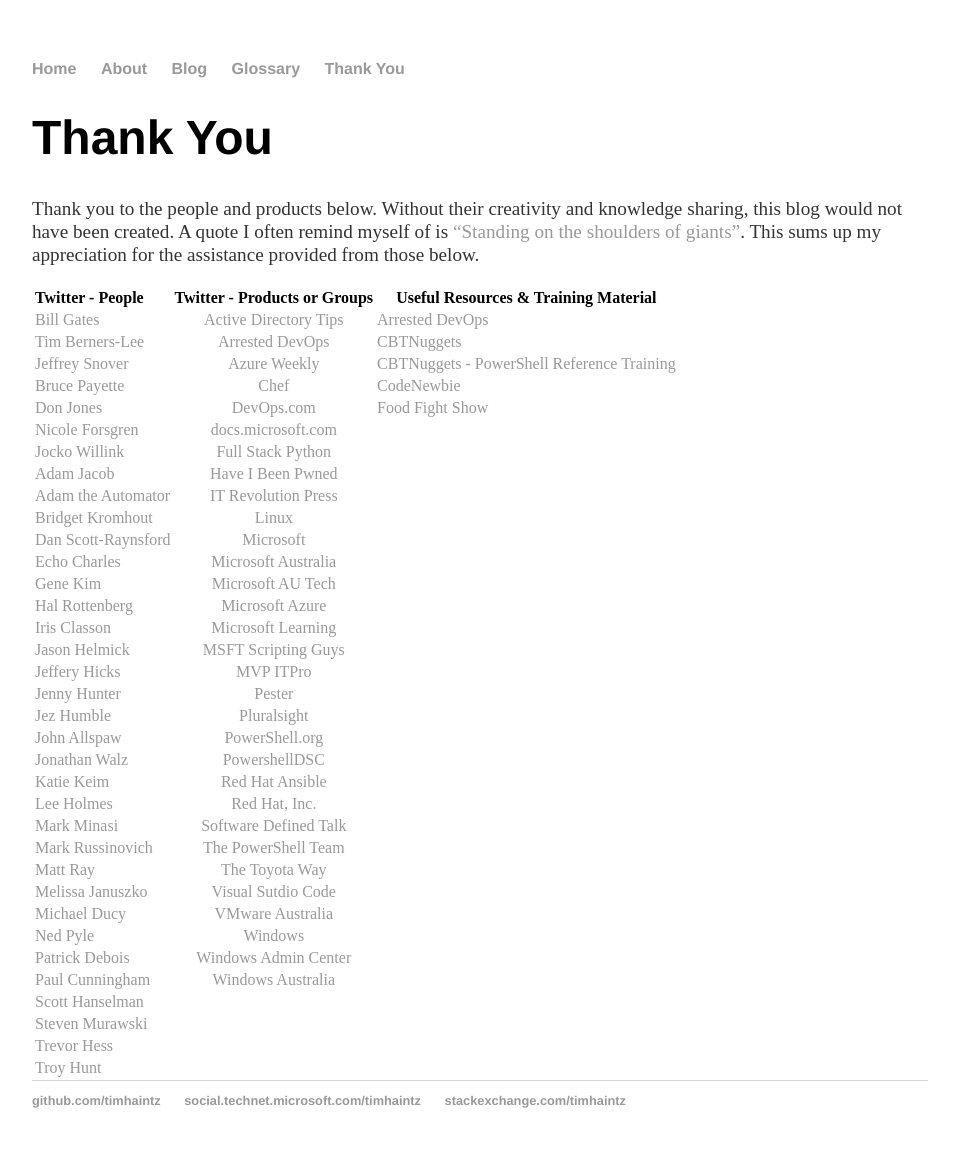
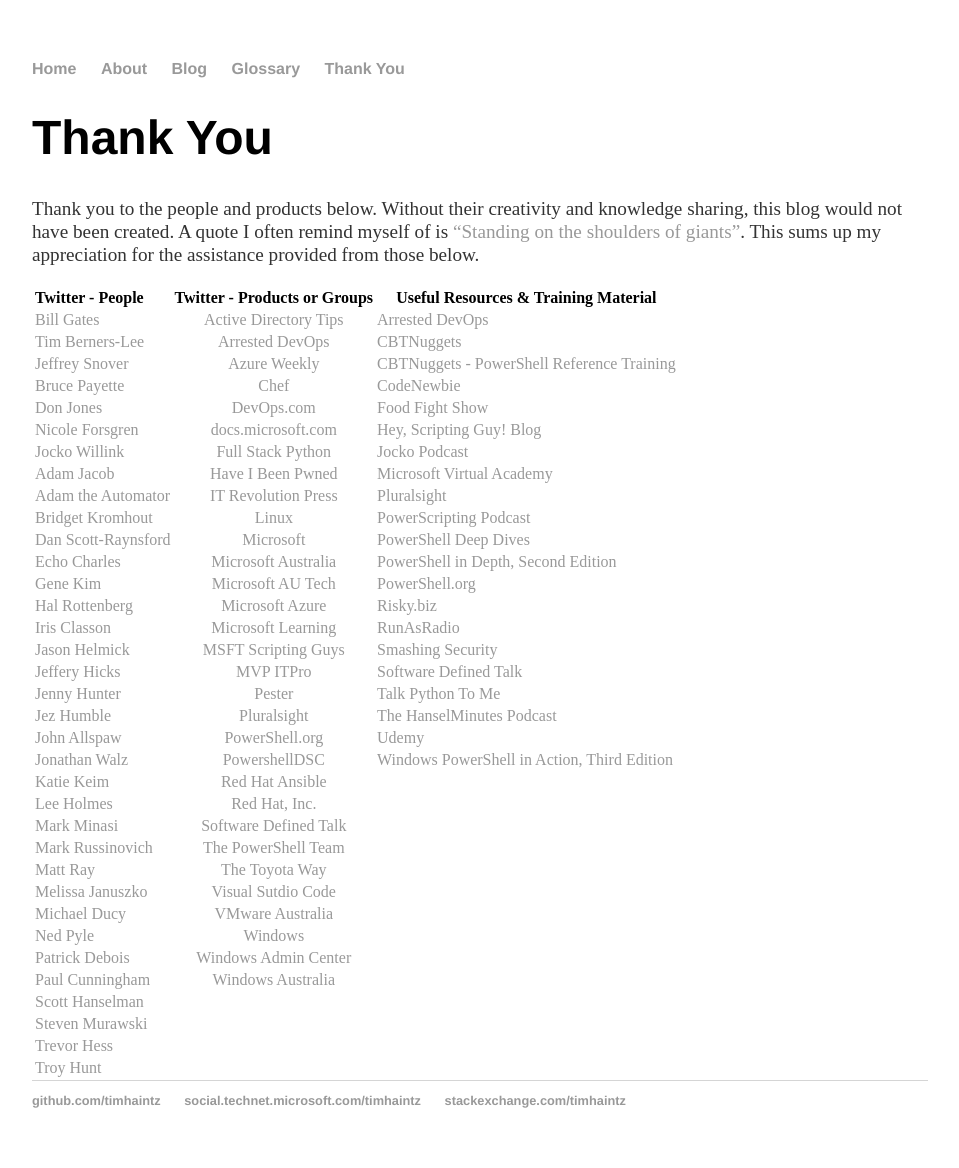
Before and after one commit to timhaintz/timhaintz.github.io, a Jekyll site: the page built from thankyou/index.md, in a window 1280 px wide. Shown: the whole page, without its empty margins (160-1119 px from the left). Built offline with Jekyll 4.4.1, drawn with Linux system fonts in a browser that asks for light colours.

Commit message:
Update index.md

```diff
--- a/thankyou/index.md
+++ b/thankyou/index.md
@@ -10,26 +10,26 @@
 |Twitter - People|Twitter - Products or Groups|Useful Resources & Training Material|
 | :--- | :---: | --- |
 |[Bill Gates](https://twitter.com/BillGates)|[Active Directory Tips](https://twitter.com/ADTipsTricks)|[Arrested DevOps](https://www.arresteddevops.com/)|
-|[Tim Berners-Lee](https://twitter.com/timberners_lee)|[Arrested DevOps](https://twitter.com/ArrestedDevOps)|[CBTNuggets](https://www.cbtnuggets.com/)
-|[Jeffrey Snover](https://twitter.com/jsnover)|[Azure Weekly](https://twitter.com/AzureWeekly)|[CBTNuggets - PowerShell Reference Training](https://www.cbtnuggets.com/it-training/microsoft-windows-powershell-2-3-4)
-|[Bruce Payette](https://twitter.com/BrucePayette)|[Chef](https://twitter.com/chef)|[CodeNewbie](https://www.codenewbie.org/)
-|[Don Jones](https://twitter.com/concentrateddon)|[DevOps.com](https://twitter.com/devopsdotcom)|[Food Fight Show](http://foodfightshow.org/)
-|[Nicole Forsgren](https://twitter.com/nicolefv)|[docs.microsoft.com](https://twitter.com/docsmsft)|
-|[Jocko Willink](https://twitter.com/jockowillink)|[Full Stack Python](https://twitter.com/fullstackpython)|
-|[Adam Jacob](https://twitter.com/adamhjk)|[Have I Been Pwned](https://twitter.com/haveibeenpwned)|
-|[Adam the Automator](https://twitter.com/adbertram)|[IT Revolution Press](https://twitter.com/ITRevBooks)|
-|[Bridget Kromhout](https://twitter.com/bridgetkromhout)|[Linux](https://twitter.com/Linux)|
-|[Dan Scott-Raynsford](https://twitter.com/dscottraynsford)|[Microsoft](https://twitter.com/Microsoft)|
-|[Echo Charles](https://twitter.com/echocharles)|[Microsoft Australia](https://twitter.com/MicrosoftAU)|
-|[Gene Kim](https://twitter.com/RealGeneKim)|[Microsoft AU Tech](https://twitter.com/MicrosoftAUTech)|
-|[Hal Rottenberg](https://twitter.com/halr9000)|[Microsoft Azure](https://twitter.com/Azure)|
-|[Iris Classon](https://twitter.com/IrisClasson)|[Microsoft Learning](https://twitter.com/MSLearning)|
-|[Jason Helmick](https://twitter.com/theJasonHelmick)|[MSFT Scripting Guys](https://twitter.com/ScriptingGuys)|
-|[Jeffery Hicks](https://twitter.com/JeffHicks)|[MVP ITPro](https://twitter.com/mvpitpro)|
-|[Jenny Hunter](https://twitter.com/MsftJenny)|[Pester](https://twitter.com/PSPester)|
-|[Jez Humble](https://twitter.com/jezhumble)|[Pluralsight](https://twitter.com/pluralsight)|
-|[John Allspaw](https://twitter.com/allspaw)|[PowerShell.org](https://twitter.com/PSHOrg)|
-|[Jonathan Walz](https://twitter.com/jonwalz)|[PowershellDSC](https://twitter.com/PowershellDSC_)|
+|[Tim Berners-Lee](https://twitter.com/timberners_lee)|[Arrested DevOps](https://twitter.com/ArrestedDevOps)|[CBTNuggets](https://www.cbtnuggets.com/)|
+|[Jeffrey Snover](https://twitter.com/jsnover)|[Azure Weekly](https://twitter.com/AzureWeekly)|[CBTNuggets - PowerShell Reference Training](https://www.cbtnuggets.com/it-training/microsoft-windows-powershell-2-3-4)|
+|[Bruce Payette](https://twitter.com/BrucePayette)|[Chef](https://twitter.com/chef)|[CodeNewbie](https://www.codenewbie.org/)|
+|[Don Jones](https://twitter.com/concentrateddon)|[DevOps.com](https://twitter.com/devopsdotcom)|[Food Fight Show](http://foodfightshow.org/)|
+|[Nicole Forsgren](https://twitter.com/nicolefv)|[docs.microsoft.com](https://twitter.com/docsmsft)|[Hey, Scripting Guy! Blog](https://blogs.technet.microsoft.com/heyscriptingguy/)|
+|[Jocko Willink](https://twitter.com/jockowillink)|[Full Stack Python](https://twitter.com/fullstackpython)|[Jocko Podcast](http://jockopodcast.com/)|
+|[Adam Jacob](https://twitter.com/adamhjk)|[Have I Been Pwned](https://twitter.com/haveibeenpwned)|[Microsoft Virtual Academy](https://mva.microsoft.com/)|
+|[Adam the Automator](https://twitter.com/adbertram)|[IT Revolution Press](https://twitter.com/ITRevBooks)|[Pluralsight](https://www.pluralsight.com/)|
+|[Bridget Kromhout](https://twitter.com/bridgetkromhout)|[Linux](https://twitter.com/Linux)|[PowerScripting Podcast](https://powershell.org/category/podcast/)|
+|[Dan Scott-Raynsford](https://twitter.com/dscottraynsford)|[Microsoft](https://twitter.com/Microsoft)|[PowerShell Deep Dives](https://www.manning.com/books/powershell-deep-dives)|
+|[Echo Charles](https://twitter.com/echocharles)|[Microsoft Australia](https://twitter.com/MicrosoftAU)|[PowerShell in Depth, Second Edition](https://www.manning.com/books/powershell-in-depth-second-edition)|
+|[Gene Kim](https://twitter.com/RealGeneKim)|[Microsoft AU Tech](https://twitter.com/MicrosoftAUTech)|[PowerShell.org](https://powershell.org/)|
+|[Hal Rottenberg](https://twitter.com/halr9000)|[Microsoft Azure](https://twitter.com/Azure)|[Risky.biz](https://risky.biz/)|
+|[Iris Classon](https://twitter.com/IrisClasson)|[Microsoft Learning](https://twitter.com/MSLearning)|[RunAsRadio](http://runasradio.com/)|
+|[Jason Helmick](https://twitter.com/theJasonHelmick)|[MSFT Scripting Guys](https://twitter.com/ScriptingGuys)|[Smashing Security](https://www.smashingsecurity.com/)|
+|[Jeffery Hicks](https://twitter.com/JeffHicks)|[MVP ITPro](https://twitter.com/mvpitpro)|[Software Defined Talk](http://www.softwaredefinedtalk.com/)|
+|[Jenny Hunter](https://twitter.com/MsftJenny)|[Pester](https://twitter.com/PSPester)|[Talk Python To Me](https://talkpython.fm/)|
+|[Jez Humble](https://twitter.com/jezhumble)|[Pluralsight](https://twitter.com/pluralsight)|[The HanselMinutes Podcast](https://hanselminutes.com/)|
+|[John Allspaw](https://twitter.com/allspaw)|[PowerShell.org](https://twitter.com/PSHOrg)|[Udemy](https://www.udemy.com/)|
+|[Jonathan Walz](https://twitter.com/jonwalz)|[PowershellDSC](https://twitter.com/PowershellDSC_)|[Windows PowerShell in Action, Third Edition](https://www.manning.com/books/windows-powershell-in-action-third-edition)|
 |[Katie Keim](https://twitter.com/katiedsc)|[Red Hat Ansible](https://twitter.com/ansible)|
 |[Lee Holmes](https://twitter.com/Lee_Holmes)|[Red Hat, Inc.](https://twitter.com/RedHat)|
 |[Mark Minasi](https://twitter.com/mminasi)|[Software Defined Talk](https://twitter.com/SoftwareDefTalk)|
```
